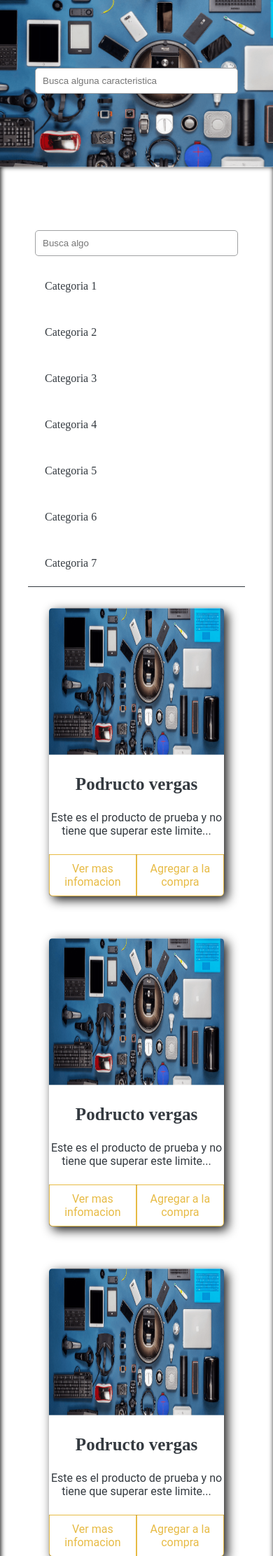
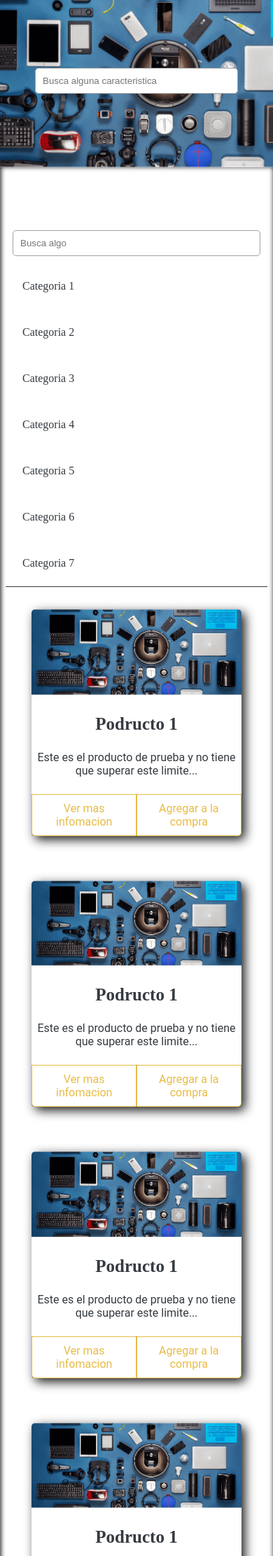
Before and after one commit to irvin0925/FeDaIr, a PHP site: page /Views/productos.html in a window 390 px wide. Shown: the part 88-2312 px from the top of the page at 70% size. Run offline with PHP 8.4, Linux system fonts and the light colour scheme.

Commit message:
Commit products v1

```diff
--- a/src/Assets/CSS/fidestore.css
+++ b/src/Assets/CSS/fidestore.css
@@ -99,12 +99,12 @@
     border-right: none;
     border-left-style: solid;
     border-left-width: 1px;
+    overflow: hidden;
 }
 
 .products-area::after {
     content: "";
-    flex: auto;
-    justify-content: space-around;
+    justify-items: baseline;
 }
 
 /* MSG */
@@ -140,6 +140,12 @@
     }
     .nav-item-cart {
         display: block;
+    }
+    .box-productos {
+        background-color: #fff;
+        padding: 3.5em .5em;
+        border-color: #a0a1a3;
+        box-shadow: inset 1px -1px 7px #000;
     }
     .category-box {
         position: initial;
--- a/src/Assets/CSS/productos.css
+++ b/src/Assets/CSS/productos.css
@@ -1,5 +1,5 @@
 .carta {
-    width: 21em;
+    width: 22em;
     display: block;
     font-family: roboto;
     background: white;
@@ -35,14 +35,13 @@
 }
 
 .stat {
-    display: flex;
-    align-items: center;
-    justify-content: center;
-    flex-direction: column;
+    display: block;
     padding: 10px;
 }
 
 .stat-see {
+    display: block;
+    width: 50%;
     background-color: white;
     color: #e7bb45;
     border-bottom-left-radius: 5px;
@@ -55,6 +54,8 @@
 }
 
 .stat-add {
+    display: block;
+    width: 50%;
     background-color: white;
     color: #e7bb45;
     border-bottom-right-radius: 5px;
@@ -81,7 +82,10 @@
 
 @media screen and (max-width:1100px) {
     .carta {
-        width: 100%;
+        height: auto;
+        width: 35%;
+        margin: 2em 0;
+        max-height: 405px;
     }
 }
 
@@ -89,6 +93,19 @@
 
 @media screen and (max-width:600px) {
     .carta {
-        width: 100%;
+        height: auto;
+        width: 80%;
+        margin: 2em 0;
+        max-height: 405px;
+    }
+    .products-area::after {
+        display: block;
+        height: auto;
+        width: 80%;
+        content: "";
+        justify-content: space-between;
+    }
+    .carta-image {
+        max-height: 121.5px;
     }
 }
--- a/src/Views/productos.html
+++ b/src/Views/productos.html
@@ -63,7 +63,7 @@
                     <div class="carta">
                         <div class="carta-image"></div>
                         <div class="carta-text mt-1">
-                            <h4>Podructo vergas</h4>
+                            <h4>Podructo 1</h4>
                             <p class="mt-1">Este es el producto de prueba y no tiene que superar este limite...</p>
                         </div>
                         <div class="card-stats mt-1">
@@ -79,7 +79,22 @@
                     <div class="carta">
                         <div class="carta-image"></div>
                         <div class="carta-text mt-1">
-                            <h4>Podructo vergas</h4>
+                            <h4>Podructo 1</h4>
+                            <p class="mt-1">Este es el producto de prueba y no tiene que superar este limite...</p>
+                        </div>
+                        <div class="card-stats mt-1">
+                            <div class="stat stat-see">
+                                <div>Ver mas infomacion</div>
+                            </div>
+                            <div class="stat stat-add">
+                                <div>Agregar a la compra</div>
+                            </div>
+                        </div>
+                    </div>
+                    <div class="carta">
+                        <div class="carta-image"></div>
+                        <div class="carta-text mt-1">
+                            <h4>Podructo 1</h4>
                             <p class="mt-1">Este es el producto de prueba y no tiene que superar este limite...</p>
                         </div>
                         <div class="card-stats mt-1">
@@ -95,7 +110,7 @@
                     <div class="carta">
                         <div class="carta-image"></div>
                         <div class="carta-text mt-1">
-                            <h4>Podructo vergas</h4>
+                            <h4>Podructo 1</h4>
                             <p class="mt-1">Este es el producto de prueba y no tiene que superar este limite...</p>
                         </div>
                         <div class="card-stats mt-1">
@@ -111,7 +126,7 @@
                     <div class="carta">
                         <div class="carta-image"></div>
                         <div class="carta-text mt-1">
-                            <h4>Podructo vergas</h4>
+                            <h4>Podructo 1</h4>
                             <p class="mt-1">Este es el producto de prueba y no tiene que superar este limite...</p>
                         </div>
                         <div class="card-stats mt-1">
@@ -127,7 +142,7 @@
                     <div class="carta">
                         <div class="carta-image"></div>
                         <div class="carta-text mt-1">
-                            <h4>Podructo vergas</h4>
+                            <h4>Podructo 1</h4>
                             <p class="mt-1">Este es el producto de prueba y no tiene que superar este limite...</p>
                         </div>
                         <div class="card-stats mt-1">
@@ -139,12 +154,6 @@
                             </div>
                         </div>
                     </div>
-
-
-
-
-
-
 
                 </div>
                 <!-- END PRODUCTS AREA -->
```
